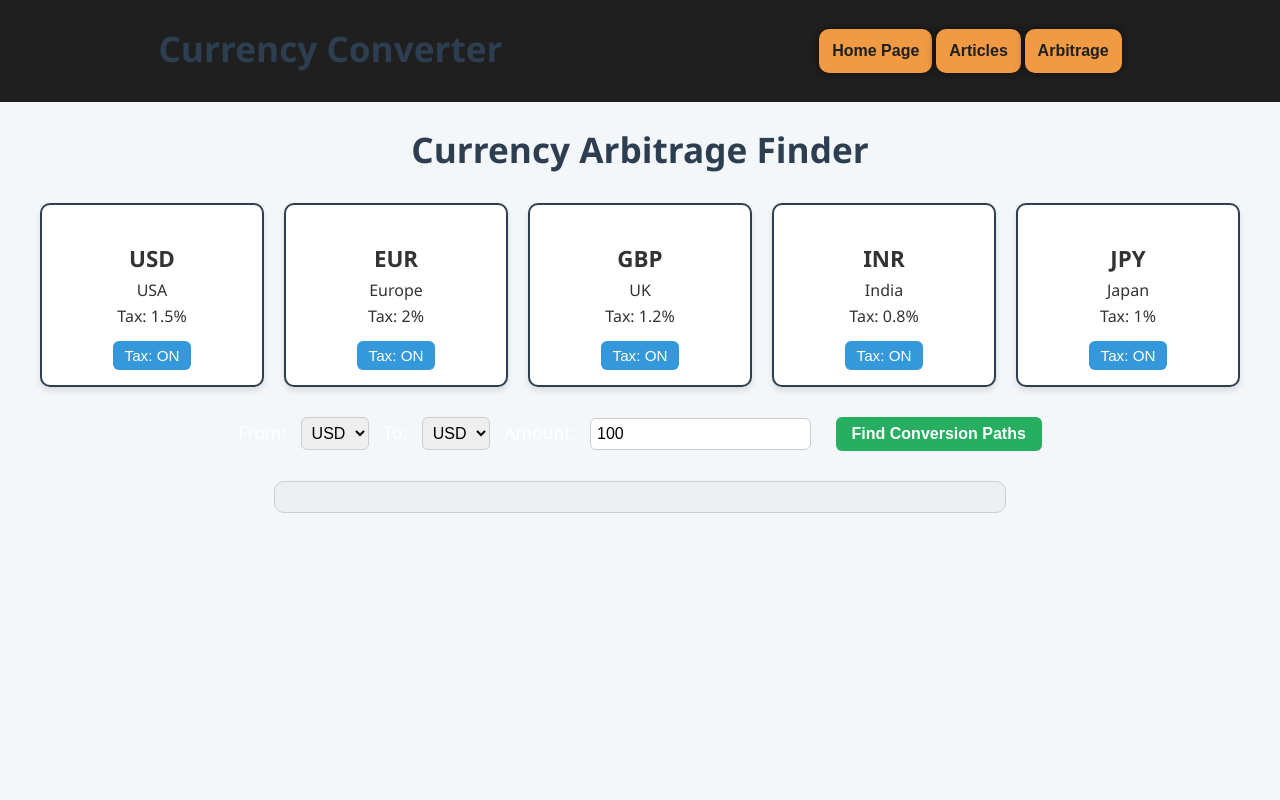
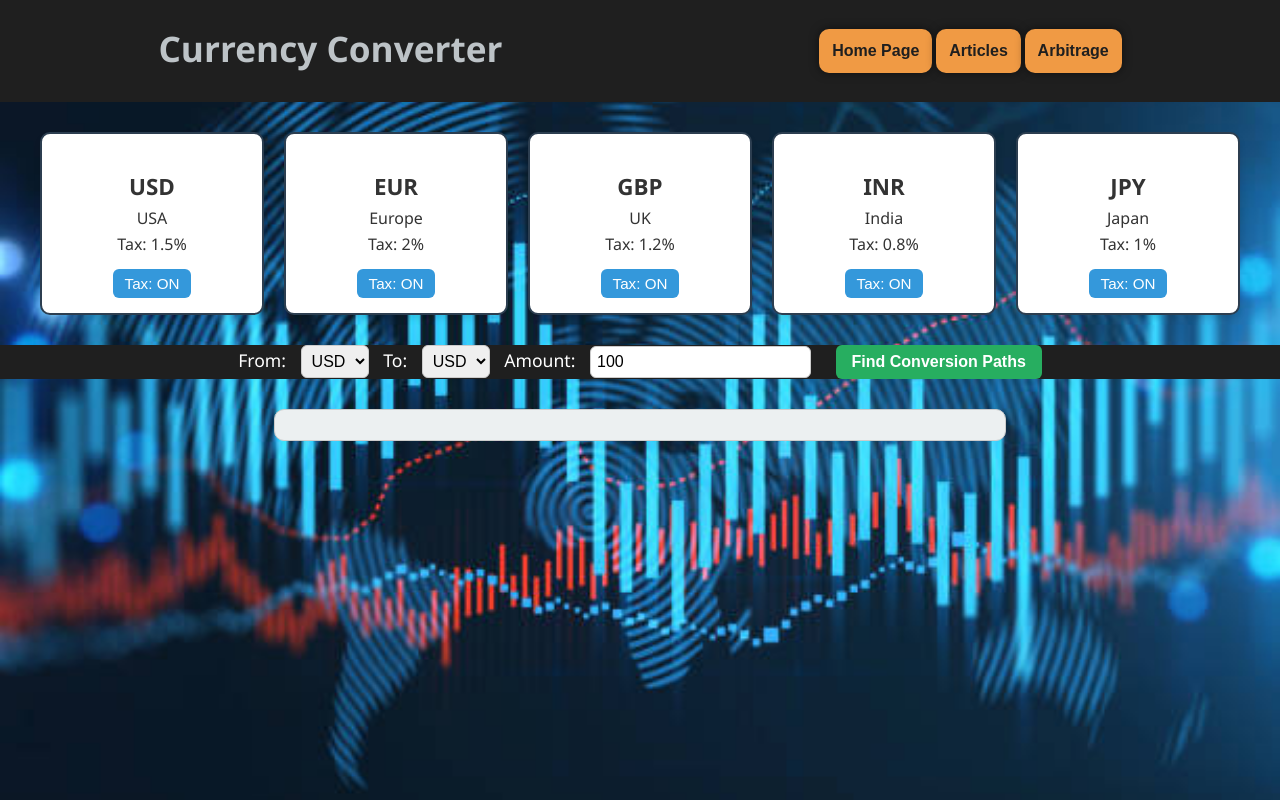
Before and after one commit to harikuchipudi/currency-convertor, a website: page advanced.html in a window 1280 px wide. Drawn offline with Linux system fonts and the light colour scheme.

Commit message:
final commit

```diff
--- a/advanced.css
+++ b/advanced.css
@@ -3,12 +3,20 @@ body {
   background-color: #f4f7fa;
   margin: 0;
   color: #333;
-  /* background-image: url("/images/istockphoto-1306103779-612x612.jpg"); */
+  background-image: url("/images/istockphoto-1306103779-612x612.jpg");
   background-repeat: no-repeat;
   background-size: cover;
   background-position: center;
   min-height: 100vh;
   border: 0;
+}
+
+#title h1{
+  color: #bdc3c7;
+}
+
+#heading {
+  background-color: #bdc3c7;
 }
 
 header {
@@ -46,6 +54,7 @@ h1 {
 }
 
 .currency-container {
+  margin-top: 30px;
   display: flex;
   justify-content: center;
   flex-wrap: wrap;
@@ -95,6 +104,7 @@ h1 {
   color: white;
   font-size: 1.1rem;
   font-weight: 500;
+  background-color: #1f1f1f;
 }
 
 .input-area select,
--- a/advanced.html
+++ b/advanced.html
@@ -43,7 +43,10 @@
     }
 
 </script>
-  <h1>Currency Arbitrage Finder</h1>
+  <!-- <div id="heading">
+    <h1>Currency Arbitrage Finder</h1>
+  </div>   -->
+
 
   <div class="currency-container" id="nodesContainer"></div>
 
```
